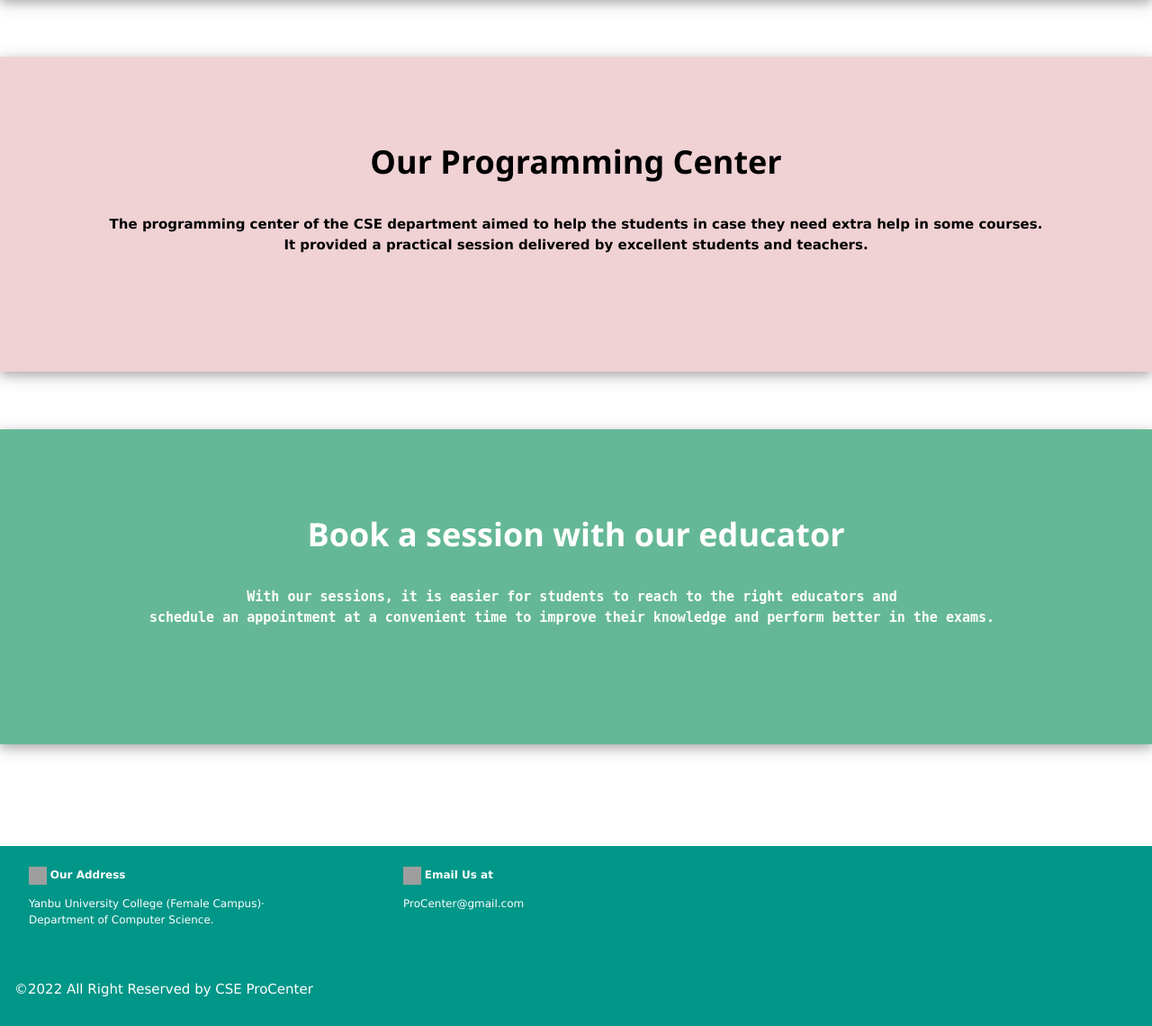
After one commit to Amani-Zaini/ProCenter-CS381, a PHP site: page /about.php in a window 1280 px wide. The commit adds this page. Shown: the part 527-1667 px from the top of the page at 90% size. Run offline with PHP 8.4, Linux system fonts and the light colour scheme; the visitor is signed in with stand-in values (Sample User, id 1); grey boxes are pictures that could not be loaded.

Commit message:
Amani update

```diff
--- /dev/null
+++ b/about.php
@@ -0,0 +1,91 @@
+<!DOCTYPE html>
+<html lang="en">
+<head>
+    <meta charset="UTF-8">
+    <meta http-equiv="X-UA-Compatible" content="IE=edge">
+    <meta name="viewport" content="width=device-width, initial-scale=1.0">
+    <link rel="stylesheet" href="https://cdnjs.cloudflare.com/ajax/libs/font-awesome/4.7.0/css/font-awesome.min.css">
+    <link rel="stylesheet" href="https://www.w3schools.com/w3css/4/w3.css">
+    <link rel="stylesheet" href="style.css">
+    <title>About us</title>
+</head>
+<body>
+
+    <!-- ----------------------------------------------------header part------------------------------------------------------ -->
+   <?php include("loginDB.php");
+    if( $_SESSION["user_type"] == 'student') {
+         include ("student_header.php");
+      }
+    else if($_SESSION["user_type"] == 'admin') {
+         include ("admin_header.php");
+      }
+    else if ($_SESSION["user_type"] == 'educator')
+    {
+        include ("educator_header.php");
+    }
+    ?>
+    <!-- ---------------------------------------------- End of header part------------------------------------------------------ -->
+
+<!--------------------------------------------- Start part About us------------------------------------------------->
+<div class="margin-top w3-row w3-card-4">
+  <div class="for-height-dark-green  w3-half w3-center w3-padding-64 w3-text-white">
+   <h1 ><b>About Us</b></h1>
+    <p class="w3-padding-16">CSE ProCenter provides a variety of services for the computer science and engineering department at Yanbu university college. </p>
+  </div>
+  <div class=" w3-half light-green">
+    <img src="images/Lesson-img.svg" alt="lesson logo" width="600" height="350">
+  </div>
+</div>
+
+
+  <!--------------------------------------------- Start Our Programming Center part------------------------------------------------->
+  <div class="w3-row w3-padding-64">
+    <div class="for-height-pink w3-center w3-card-4 ">
+     <h1 ><b>Our Programming Center</b></h1>
+      <b><p class="w3-padding-16">The programming center of the CSE department aimed to help the students in case they need extra help in some courses.<br>
+        It provided a practical session delivered by excellent students and teachers. </p></b>
+    </div>
+  </div>
+    <!--------------------------------------------- Start Our educator part------------------------------------------------->
+  <div class="w3-row  ">
+    <div class="for-height-dark-green w3-center  w3-card-4 w3-text-white">
+     <h1 ><b>Book a session with our educator</b></h1>
+      <b><pre class="w3-padding-16" >With our sessions, it is easier for students to reach to the right educators and <br>schedule an appointment at a convenient time to improve their knowledge and perform better in the exams. </pre></b>
+    </div>
+  </div><br><br><br>
+      <!--------------------------------Start the footer--------------------------------->
+     <br><br>
+      <footer class="w3-teal ">
+        <div class="w3-container ">
+          <br />
+          <div class="w3-third w3-container w3-mobile w3-small">
+            <img
+              src="images/location.png"
+              alt="location logo"
+              class="social-icons"
+            />
+            <b>Our Address</b>
+            <p>
+              Yanbu University College (Female Campus)·<br />
+              Department of Computer Science.
+            </p>
+          </div>
+          <div class="w3-third w3-container w3-mobile w3-small">
+            <img
+              src="images/email.png"
+              alt="location logo"
+              class="social-icons"
+            />
+            <b>Email Us at</b>
+            <p>ProCenter@gmail.com</p>
+          </div>
+
+
+        </div><br /><br />
+        <div class="w3-display-bottom w3-container">
+          <span>&#169;</span>2022 All Right Reserved by CSE ProCenter
+        </div>
+      </footer>
+    <!--------------------------------End the footer--------------------------------->
+</body>
+</html>
--- a/admin_header.php
+++ b/admin_header.php
@@ -16,18 +16,14 @@
             ><i class="fa fa-edit w3-margin-right Edit-out-logo-size" ></i>Edit Profile</a
           >
           <a
-            href="log out.php?logout"
+            href="logOut.php?logout"
             class="w3-bar-item w3-button  w3-mobile w3-hover-light-grey w3-hover-text-pink"
             ><i class="fa fa-sign-out w3-margin-right Edit-out-logo-size" ></i>Log out</a
           >
         </div>
       </div>
       <nav class="w3-navbar w3-text-grey w3-display-topmiddle w3-margin-top">
-        <a
-          href="index.php"
-          class="w3-bar-item w3-button w3-hover-none w3-text-pink w3-mobile"
-          >Home</a
-        >
+
         <a
           href="requests.php"
           class="w3-bar-item w3-button w3-hover-none w3-text-pink w3-mobile"
@@ -35,7 +31,7 @@
         >
         </div>
         <a
-          href="about.html"
+          href="about.php"
           class="w3-bar-item w3-button w3-hover-white w3-hover-text-pink w3-padding-32"
           >About</a
         >
--- a/educator_header.php
+++ b/educator_header.php
@@ -16,7 +16,7 @@
             ><i class="fa fa-edit w3-margin-right Edit-out-logo-size" ></i>Edit Profile</a
           >
           <a
-            href="log out.php?logout"
+            href="logOut.php?logout"
             class="w3-bar-item w3-button  w3-mobile w3-hover-light-grey w3-hover-text-pink"
             ><i class="fa fa-sign-out w3-margin-right Edit-out-logo-size" ></i>Log out</a
           >
@@ -58,7 +58,7 @@
         </div>
 
         <a
-          href="about.html"
+          href="about.php"
           class="w3-bar-item w3-button w3-hover-white w3-hover-text-pink w3-padding-32"
           >About</a
         >
--- a/loginDB.php
+++ b/loginDB.php
@@ -1,7 +1,7 @@
 <?php
 session_start(); //start the session
 include_once("dbCon.php");
-if(isset($_POST['submit']))//check wheather the user click on log in button
+if(isset($_POST['sub']))//check wheather the user click on log in button
 {
 
 
@@ -17,9 +17,17 @@ if(isset($_POST['submit']))//check wheather the user click on log in button
                 $_SESSION["name"]=$row['name'];
                 $_SESSION["user_type"]=$row['user_type'];
 
-                    header("location: index.php");
+                    if( $_SESSION["user_type"] == 'student' || $_SESSION["user_type"] == 'educator' )
+                    {
+                        header("location: index.php");
+                    }
+                    if( $_SESSION["user_type"] == 'admin')
+                    {
+                        header("location: requests.php");
+                    }
 
             }
+
             else
             {
                 //$message="Invalid Username or Password!";
--- a/student_header.php
+++ b/student_header.php
@@ -66,7 +66,7 @@
         </div>
 
         <a
-          href="about.html"
+          href="about.php"
           class="w3-bar-item w3-button w3-hover-white w3-hover-text-pink w3-padding-32"
           >About</a
         >
```
Also changed, not shown: login.php (+4 -4 lines).
